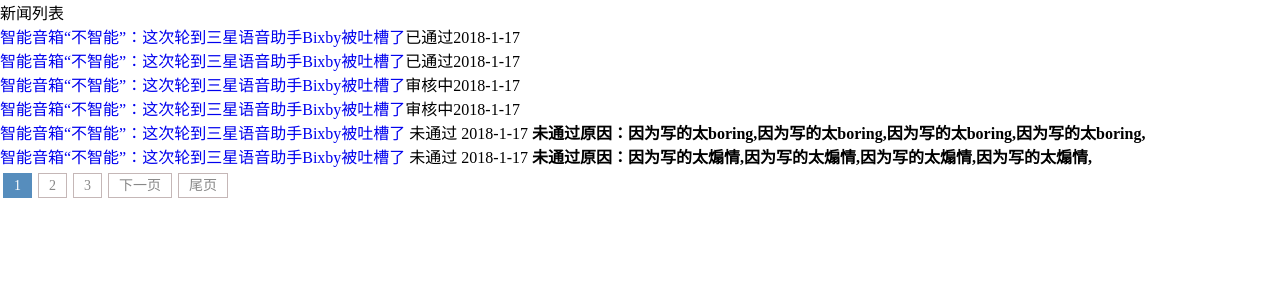
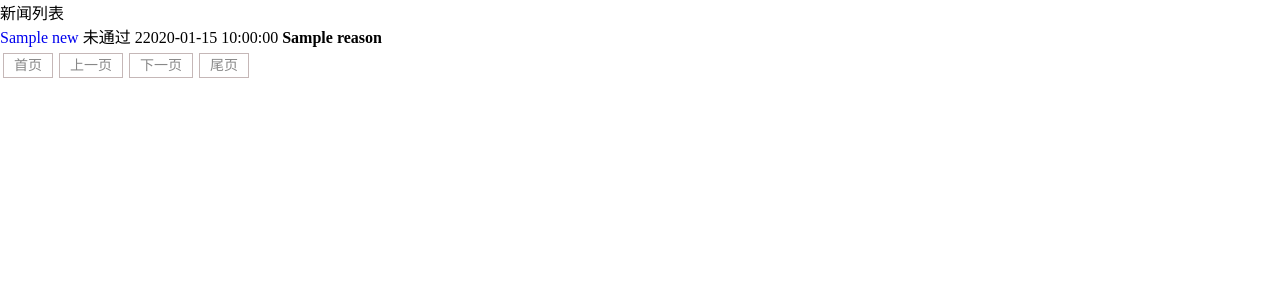
Before and after one commit to Elvira521feng/InfoNews, a Flask app: template info/templates/user/user_news_list.html in a window 1280 px wide. Shown: the top 300 px of the page. Run offline with Flask 2, Linux system fonts and the light colour scheme; the template is opened without the code that fills it: most values are stand-ins (such as "Sample title", 1, 10 or a date in 2020); parts of the project's set-up code (start-up, migrations or seed data) failed here and were passed over.

Commit message:
显示自己发布的新闻

```diff
--- a/info/templates/user/user.html
+++ b/info/templates/user/user.html
@@ -22,11 +22,11 @@
 			<ul class="option_list">
 				<li class="active"><a href="{{ url_for("user.user_info") }}" target="main_frame">基本资料</a></li>
 				<li><a href="{{ url_for("user.pic_info") }}" target="main_frame">头像设置</a></li>
-				<li><a href="../../static/news/html/user_follow.html" target="main_frame">我的关注</a></li>
+				<li><a href="user_follow.html" target="main_frame">我的关注</a></li>
 				<li><a href="{{ url_for("user.user_pass_info") }}" target="main_frame">密码修改</a></li>
 				<li><a href="{{ url_for("user.user_collection") }}" target="main_frame">我的收藏</a></li>
 				<li><a href="{{ url_for("user.news_release") }}" target="main_frame">新闻发布</a></li>
-				<li><a href="user_news_list.html" target="main_frame">新闻列表</a></li>
+				<li><a href="{{ url_for("user.news_list") }}" target="main_frame">新闻列表</a></li>
 			</ul>
 		</div>
 
--- a/info/templates/user/user_news_list.html
+++ b/info/templates/user/user_news_list.html
@@ -14,24 +14,22 @@
     <div class="news_list">
         <h3>新闻列表</h3>
         <ul class="article_list">
-            <li><a href="user_news_release.html">智能音箱“不智能”：这次轮到三星语音助手Bixby被吐槽了</a><em class="pass">已通过</em><span>2018-1-17</span></li>
-            <li><a href="#">智能音箱“不智能”：这次轮到三星语音助手Bixby被吐槽了</a><em class="pass">已通过</em><span>2018-1-17</span></li>
-            <li><a href="#">智能音箱“不智能”：这次轮到三星语音助手Bixby被吐槽了</a><em class="review">审核中</em><span>2018-1-17</span></li>
-            <li><a href="#">智能音箱“不智能”：这次轮到三星语音助手Bixby被吐槽了</a><em class="review">审核中</em><span>2018-1-17</span></li>
+            {% for news in data.news_list %}
+            {% if news.status == 0 %}
+            <li><a href="user_news_release.html">{{ news.title }}</a><em class="pass">已通过</em><span>{{ news.create_time }}</span></li>
+            {% elif news.status == 1%}
+            <li><a href="#">{{ news.title }}</a><em class="review">审核中</em><span>{{ news.create_time }}</span></li>
+            {% else %}
             <li>
-                <a href="#">智能音箱“不智能”：这次轮到三星语音助手Bixby被吐槽了</a>
+                <a href="#">{{ news.title }}</a>
                 <em class="nopass">未通过</em>
-                <span>2018-1-17</span>
-                <b>未通过原因：因为写的太boring,因为写的太boring,因为写的太boring,因为写的太boring,</b>
+                <span>2{{ news.create_time }}</span>
+                <b>{{ news.reason }}</b>
             </li>
-            <li>
-                <a href="#">智能音箱“不智能”：这次轮到三星语音助手Bixby被吐槽了</a>
-                <em class="nopass">未通过</em>
-                <span>2018-1-17</span>
-                <b>未通过原因：因为写的太煽情,因为写的太煽情,因为写的太煽情,因为写的太煽情,</b>
-            </li>
+            {% endif %}
+        {% endfor %}
         </ul>
-        <div id="pagination" class="page" cur_page="1" total_page="3" source="/user/news_list"></div>
+        <div id="pagination" class="page" cur_page="data.cur_page" total_page="dtat.total_page" source="{{ url_for("user.news_list") }}"></div>
     </div>
 </body>
 </html>
```
Also changed, not shown: info/modules/user/views.py (+36 -0 lines), info/templates/user/user_follow.html (renamed from info/static/news/html/user_follow.html, +11 -11 lines), 1 other file.
